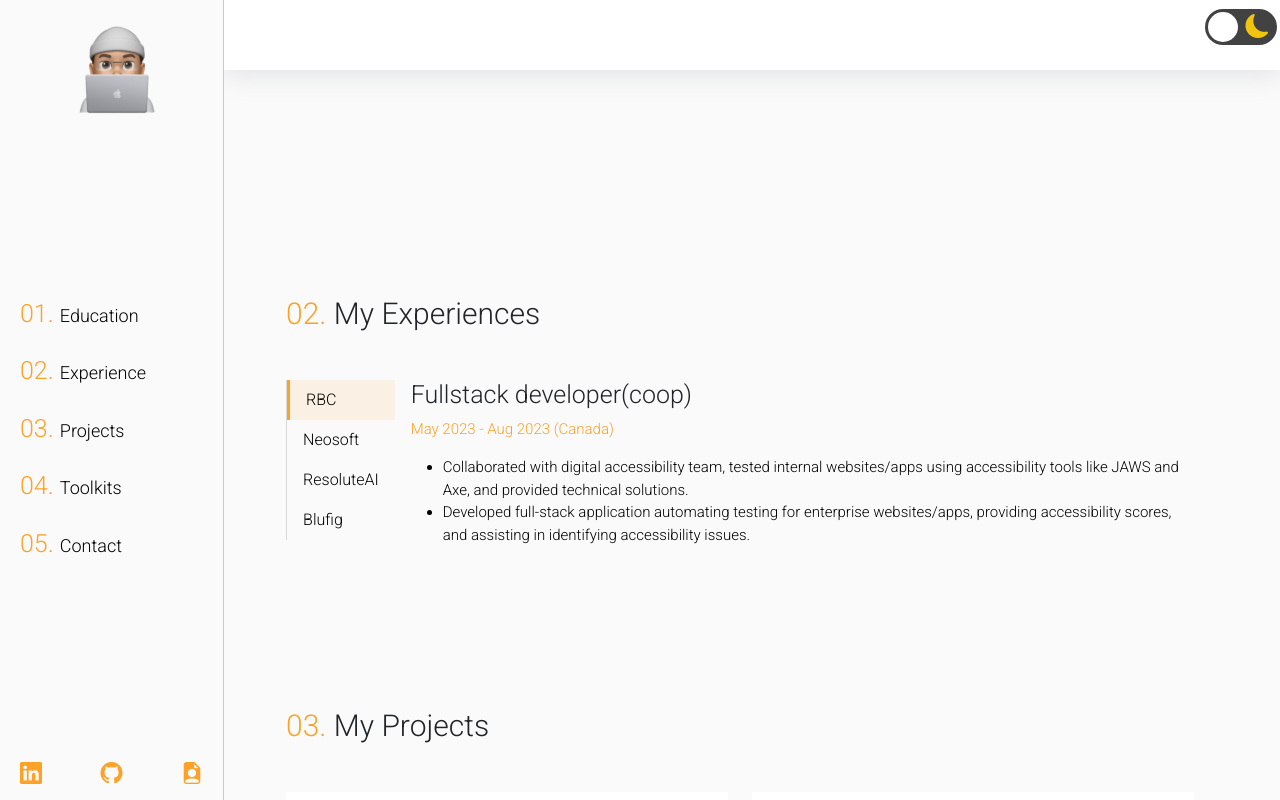
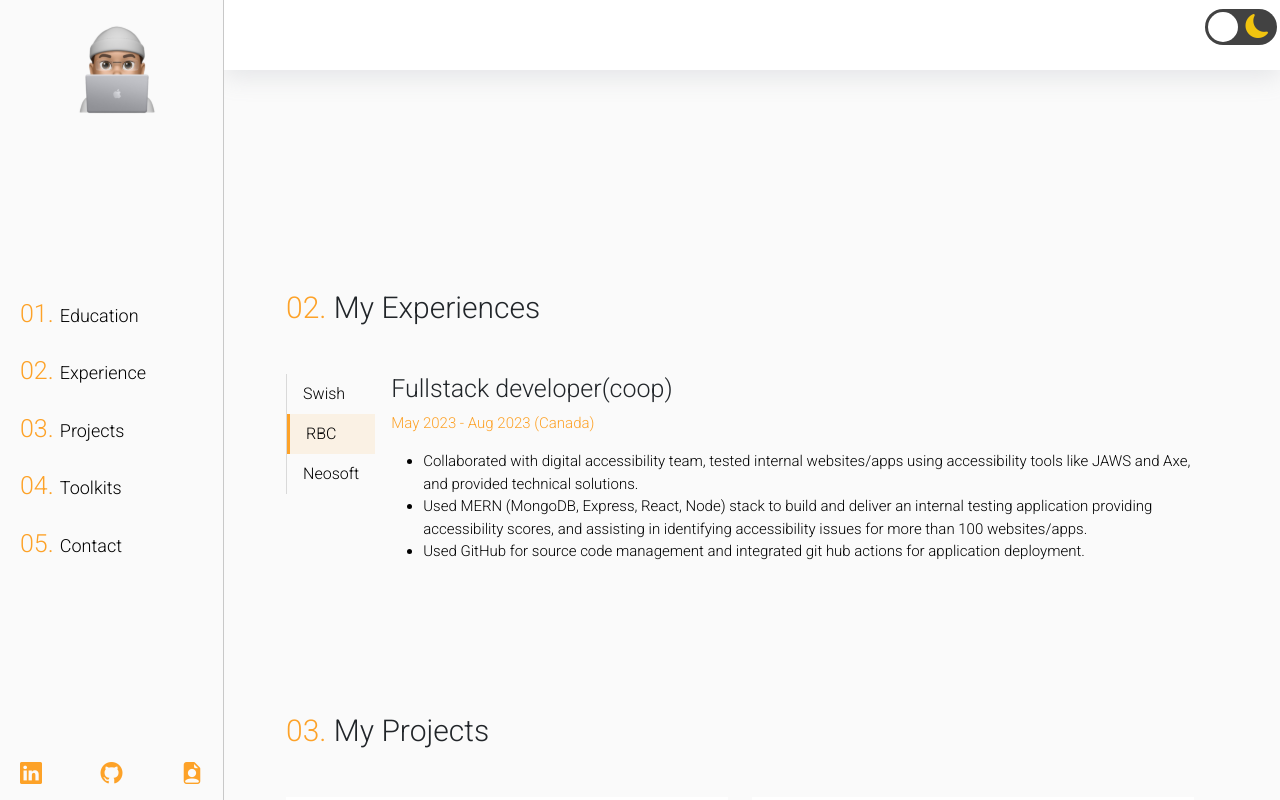
Before and after one commit to tenzinwoz/wozzer, a React (Create React App) app: page / in a window 1280 px wide. Both pictures are taken after a click on the tab "RBC". Built offline with nearby package versions, Linux system fonts and the light colour scheme.

Commit message:
Refactor Experience component: Update company tabs and job descriptions, enhance accessibility features, and improve code consistency

```diff
--- a/src/components/experience/Experience.jsx
+++ b/src/components/experience/Experience.jsx
@@ -11,15 +11,27 @@ export default function Experience() {
             </h1>
           </div>
           <div className="row">
-            <div class="d-flex align-items-start mobile-nav-pills">
+            <div className="d-flex align-items-start mobile-nav-pills">
               <div
-                class="nav flex-column nav-pills me-3 experience-tab-nav"
+                className="nav flex-column nav-pills me-3 experience-tab-nav"
                 id="v-pills-tab"
                 role="tablist"
                 aria-orientation="vertical"
               >
                 <button
-                  class="nav-link active company-name "
+                  className="nav-link active company-name "
+                  id="v-pills-swish-tab"
+                  data-bs-toggle="pill"
+                  data-bs-target="#v-pills-swish"
+                  type="button"
+                  role="tab"
+                  aria-controls="v-pills-swish"
+                  aria-selected="true"
+                >
+                  Swish
+                </button>
+                <button
+                  className="nav-link company-name "
                   id="v-pills-rbc-tab"
                   data-bs-toggle="pill"
                   data-bs-target="#v-pills-rbc"
@@ -31,7 +43,7 @@ export default function Experience() {
                   RBC
                 </button>
                 <button
-                  class="nav-link company-name "
+                  className="nav-link company-name "
                   id="v-pills-neosoft-tab"
                   data-bs-toggle="pill"
                   data-bs-target="#v-pills-neosoft"
@@ -42,39 +54,50 @@ export default function Experience() {
                 >
                   Neosoft
                 </button>
-                <button
-                  class="nav-link company-name"
-                  id="v-pills-resoluteai-tab"
-                  data-bs-toggle="pill"
-                  data-bs-target="#v-pills-resoluteai"
-                  type="button"
-                  role="tab"
-                  aria-controls="v-pills-resoluteai"
-                  aria-selected="false"
+              </div>
+              <div className="tab-content" id="v-pills-tabContent">
+                <div
+                  className="tab-pane fade show active"
+                  id="v-pills-swish"
+                  role="tabpanel"
+                  aria-labelledby="v-pills-swish-tab"
+                  tabIndex="0"
                 >
-                  ResoluteAI
-                </button>
-
-                <button
-                  class="nav-link company-name"
-                  id="v-pills-blufig-tab"
-                  data-bs-toggle="pill"
-                  data-bs-target="#v-pills-blufig"
-                  type="button"
-                  role="tab"
-                  aria-controls="v-pills-blufig"
-                  aria-selected="false"
-                >
-                  Blufig
-                </button>
-              </div>
-              <div class="tab-content" id="v-pills-tabContent">
+                  <h2 className="sub-heading">Fullstack developer</h2>
+                  <p className="duration">
+                    Nov 2023 - Present <span> (Canada)</span>
+                  </p>
+                  <ul>
+                    <li>
+                      Worked collaboratively in a team to rewrite the quoting
+                      application using Next.js and Nest.js, resulting in
+                      significant improvements in application speed and
+                      developer efficiency.
+                    </li>
+                    <li>
+                      Implemented Redis caching in the product pricing API to
+                      significantly improve response times and reduce database
+                      load.
+                    </li>
+                    <li>
+                      Integrated third-party vendor software, including Customer
+                      Gauge and Harbr (credit check provider), into enterprise
+                      systems by leveraging REST APIs and implementing webhooks
+                      to streamline data exchange and automation.
+                    </li>
+                    <li>
+                      Assisted the IT team in reducing costs by migrating
+                      applications to a more cost-effective serverless
+                      architecture such as Vercel and Cloud Run (GCP)
+                    </li>
+                  </ul>
+                </div>
                 <div
-                  class="tab-pane fade show active"
+                  className="tab-pane fade"
                   id="v-pills-rbc"
                   role="tabpanel"
                   aria-labelledby="v-pills-rbc-tab"
-                  tabindex="0"
+                  tabIndex="0"
                 >
                   <h2 className="sub-heading">Fullstack developer(coop)</h2>
                   <p className="duration">
@@ -87,18 +110,23 @@ export default function Experience() {
                       and Axe, and provided technical solutions.
                     </li>
                     <li>
-                      Developed full-stack application automating testing for
-                      enterprise websites/apps, providing accessibility scores,
-                      and assisting in identifying accessibility issues.
+                      Used MERN (MongoDB, Express, React, Node) stack to build
+                      and deliver an internal testing application providing
+                      accessibility scores, and assisting in identifying
+                      accessibility issues for more than 100 websites/apps.
+                    </li>
+                    <li>
+                      Used GitHub for source code management and integrated git
+                      hub actions for application deployment.
                     </li>
                   </ul>
                 </div>
                 <div
-                  class="tab-pane fade"
+                  className="tab-pane fade"
                   id="v-pills-neosoft"
                   role="tabpanel"
                   aria-labelledby="v-pills-neosoft-tab"
-                  tabindex="0"
+                  tabIndex="0"
                 >
                   <h2 className="sub-heading">React Developer</h2>
                   <p className="duration">
@@ -106,84 +134,17 @@ export default function Experience() {
                   </p>
                   <ul>
                     <li>
-                      Developed UI components that adhered to the app theme,
-                      deploying essential features like user profile and
-                      dashboard, allowing creation, update, and deletion of
-                      profiles. The dashboard had eight pages with 10
-                      sub-components and eight graph types. Employed React hooks
-                      for form handling, conditional rendering, and converted
-                      class components for cleaner code.
+                      Built reusable React UI components (50+), dashboards, and
+                      profile modules with Redux state management.
                     </li>
                     <li>
-                      Based on my communication and leadership abilities, I was
-                      selected among my team of six to represent NeoSoft in
-                      interviewing 16 students from eight colleges for a junior
-                      JavaScript developer position
+                      Collaborated with cross-functional teams to standardize
+                      developer tooling, improving delivery speed and
+                      consistency.
                     </li>
                     <li>
-                      Global state created with Redux to handle app states such
-                      as profile and dashboard features. Three reducer files
-                      with 20+ states, three action files with 40+ methods,
-                      including error handling
-                    </li>
-                  </ul>
-                </div>
-                <div
-                  class="tab-pane fade"
-                  id="v-pills-resoluteai"
-                  role="tabpanel"
-                  aria-labelledby="v-pills-resoluteai-tab"
-                  tabindex="0"
-                >
-                  <h2 className="sub-heading">React Developer (Intern)</h2>
-                  <p className="duration">
-                    Nov 2020 - April 2021 <span> (India)</span>
-                  </p>
-                  <ul>
-                    <li>
-                      From scratch, I designed and implemented a Firebase
-                      database structure for an AI software, including three
-                      models with over 10 sub-collections each. Additionally, I
-                      created two RDBMS models for real-time data syncing, and
-                      incorporated Firebase's authentication service. I
-                      determined the database structure based on business
-                      requirements.
-                    </li>
-                    <li>
-                      Used ContextAPI to create four state provider wrappers for
-                      different features. Each wrapper had over 10 methods. Used
-                      ContextAPI with React useReducer to power the small web
-                      app to the maximum
-                    </li>
-                  </ul>
-                </div>
-
-                <div
-                  class="tab-pane fade"
-                  id="v-pills-blufig"
-                  role="tabpanel"
-                  aria-labelledby="v-pills-blufig-tab"
-                  tabindex="0"
-                >
-                  <h2 className="sub-heading">Wordpress Developer </h2>
-                  <p className="duration">
-                    July 2018 - Feb 2020 <span> (India)</span>
-                  </p>
-                  <ul>
-                    <li>
-                      Developed a custom WordPress theme that improved website
-                      speed by 30%, using HTML and Sass and removing all page
-                      builders. Additionally, I implemented necessary SEO
-                      requirements prior to deploying the website powered by
-                      custom theme.
-                    </li>
-                    <li>
-                      Developed four SEO-friendly websites for different
-                      companies across various sectors, using WordPress with
-                      Elementor. Adhering to all SEO guidelines, I ensured the
-                      websites featured proper content hierarchy, alt tags,
-                      sitemaps, and accurately replicated their respective
-                      designs
+                      Represented the company in developer interviews and
+                      mentorship for new hires.
                     </li>
                   </ul>
                 </div>
```
Also changed, not shown: 1 other file (tests, documents, lock files or other folders).
